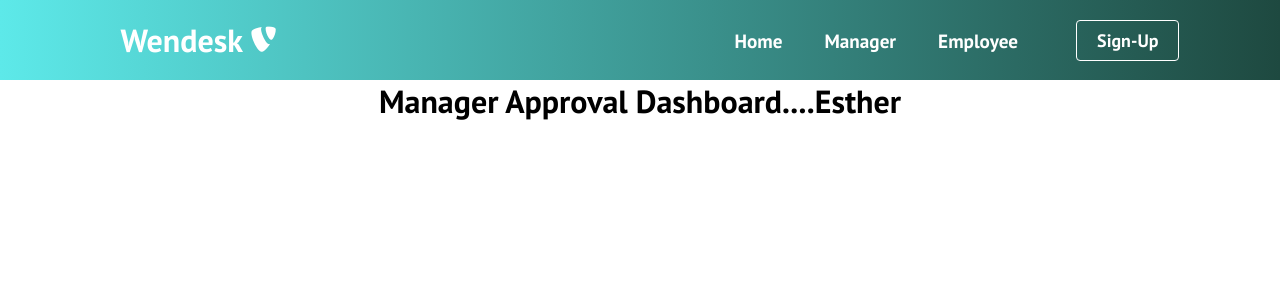
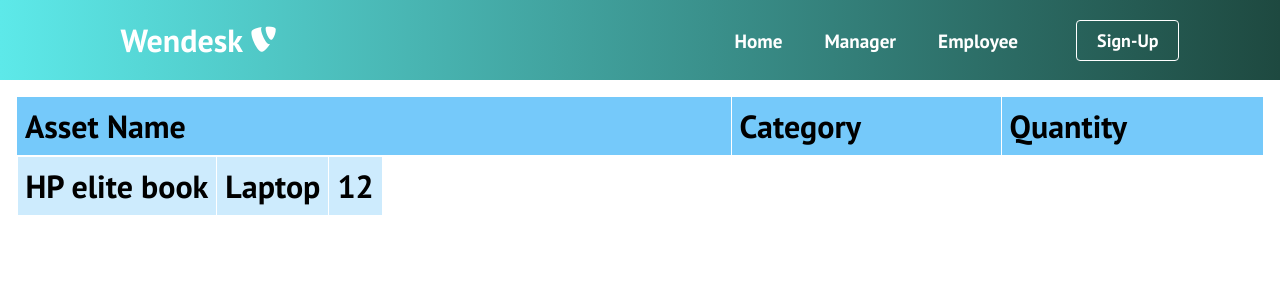
Before and after one commit to davidkiama/Asset-Inventory-Management, a React (Create React App) app: page /manager in a window 1280 px wide. Shown: the top 300 px of the page. Built offline with nearby package versions, Linux system fonts and the light colour scheme.

Commit message:
adds manager

```diff
--- /dev/null
+++ b/src/components/pages/Manager.css
@@ -0,0 +1,41 @@
+.app-container {
+    display: flex;
+    flex-direction: column;
+    gap: 10px;
+    padding: 1rem;
+  }
+
+  table {
+    border-collapse: collapse;
+    width: 100%;
+  }
+
+  th,
+  td {
+    border: 1px solid #ffffff;
+    text-align: left;
+    padding: 8px;
+    font-size: 32px;
+  }
+
+  th {
+    background-color: rgb(117, 201, 250);
+  }
+
+  td {
+    background-color: rgb(205, 235, 253);
+  }
+
+  form {
+    display: flex;
+    gap: 5px;
+  }
+
+  form td:last-child {
+    display: flex;
+    justify-content: space-evenly;
+  }
+
+  form * {
+    font-size: 28px;
+  }
--- a/src/components/pages/Manager.js
+++ b/src/components/pages/Manager.js
@@ -1,9 +1,41 @@
 import React from 'react';
-import '../../App.css';
+import './Manager.css';
 
 
 
 
-export default function manager() {
-    return <h1 className='manager_approval'>Manager Approval Dashboard....Esther</h1>;
+// export default function manager() {
+
+
+
+
+
+// }
+
+const App = () => {
+    return <div  className="app-container">
+
+        <table>
+            <thead>
+                <tr>
+                    <th>Asset Name</th>
+                    <th>Category</th>
+                    <th>Quantity </th>
+                </tr>
+            </thead>
+
+            <thead>
+                <tbody>
+                    <tr>
+                        <td>HP elite book</td>
+                        <td>Laptop</td>
+                        <td>12</td>
+                    </tr>
+                </tbody>
+            </thead>
+        </table>
+
+    </div>
 }
+
+export default App
```
Also changed, not shown: 1 other file (tests, documents, lock files or other folders).
